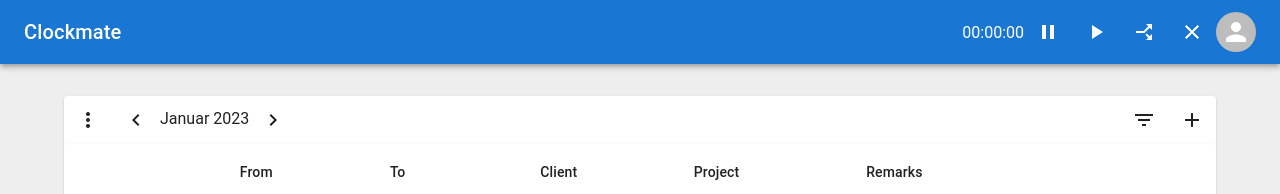
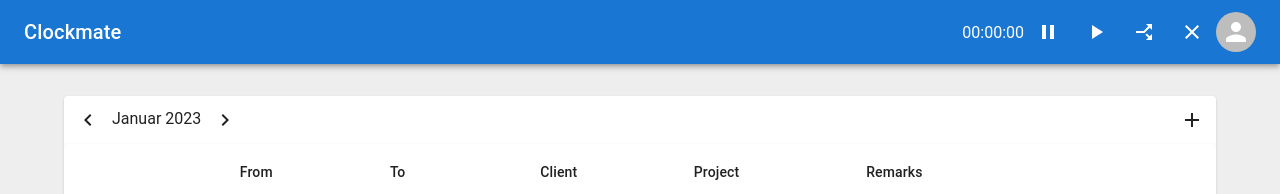
Before and after one commit to MarcoRehmer/clockmate, a Next.js app in the folder frontend/: page / in a window 1280 px wide. Shown: the top 194 px of the page. Built offline with nearby package versions, Linux system fonts and the light colour scheme.

Commit message:
hide unused Icon Buttons

```diff
--- a/frontend/src/app/(root)/components/BookingTableOptions/BookingTableOptions.tsx
+++ b/frontend/src/app/(root)/components/BookingTableOptions/BookingTableOptions.tsx
@@ -32,27 +32,18 @@
         </div>
 
         <div>
-          <IconButton aria-label="open filter" size="large" color="inherit">
-            <FilterListIcon />
-          </IconButton>
+          {false && (
+            <IconButton aria-label="open filter" size="large" color="inherit">
+              <FilterListIcon />
+            </IconButton>
+          )}
 
-          <IconButton
-            aria-label="add new booking"
-            size="large"
-            color="inherit"
-            onClick={handleAddNewBooking}
-          >
+          <IconButton aria-label="add new booking" size="large" color="inherit" onClick={handleAddNewBooking}>
             <AddIcon />
           </IconButton>
         </div>
       </div>
-      {
-        createBookingOpen &&
-        <CreateBookingDialog
-          open={createBookingOpen}
-          handleClose={handleNewBookingClose}
-        />
-      }
+      {createBookingOpen && <CreateBookingDialog open={createBookingOpen} handleClose={handleNewBookingClose} />}
     </>
   );
 };
--- a/frontend/src/app/(root)/components/RangeSelector.tsx
+++ b/frontend/src/app/(root)/components/RangeSelector.tsx
@@ -6,9 +6,11 @@
 export const RangeSelector = () => {
   return (
     <div>
-      <IconButton aria-label="column config" size="large" color="inherit">
-        <MoreVertIcon />
-      </IconButton>
+      {false && (
+        <IconButton aria-label="column config" size="large" color="inherit">
+          <MoreVertIcon />
+        </IconButton>
+      )}
       <IconButton aria-label="previous entry" size="large" color="inherit">
         <ChevronLeftIcon />
       </IconButton>
```
